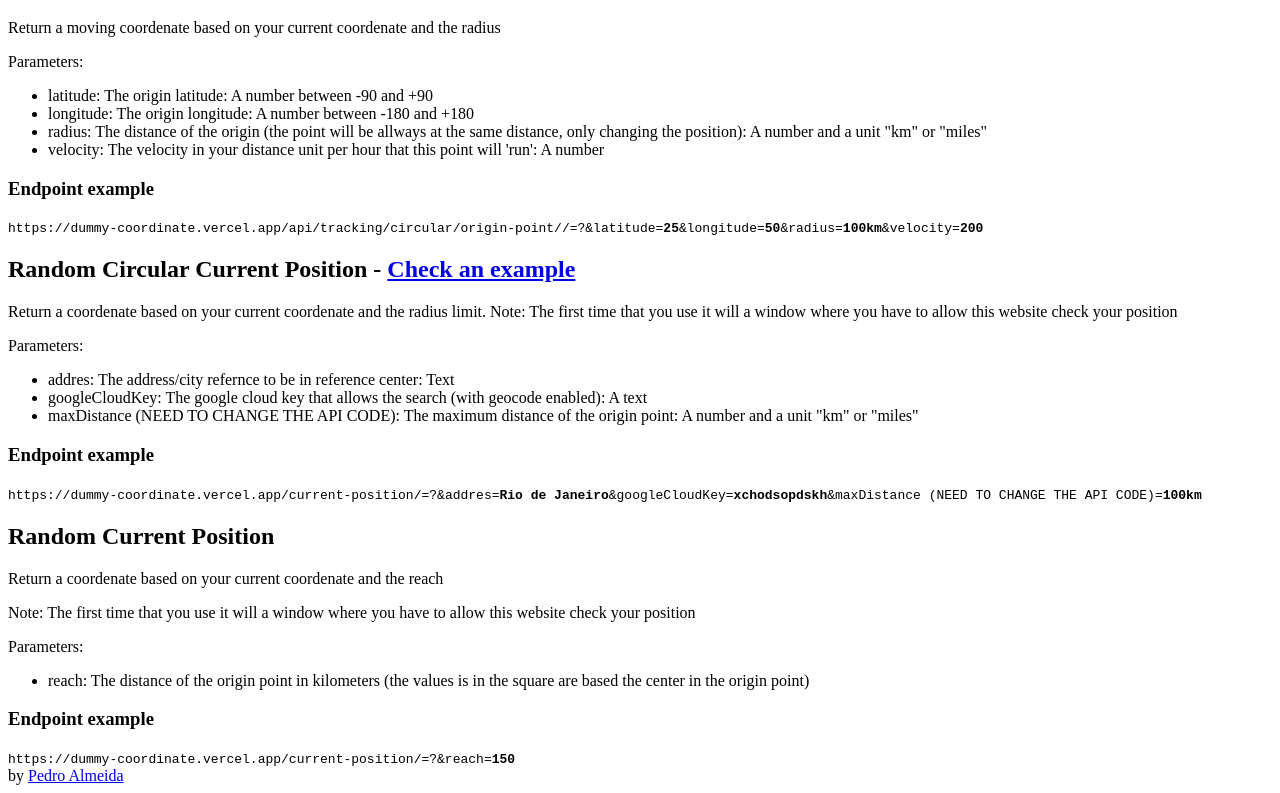
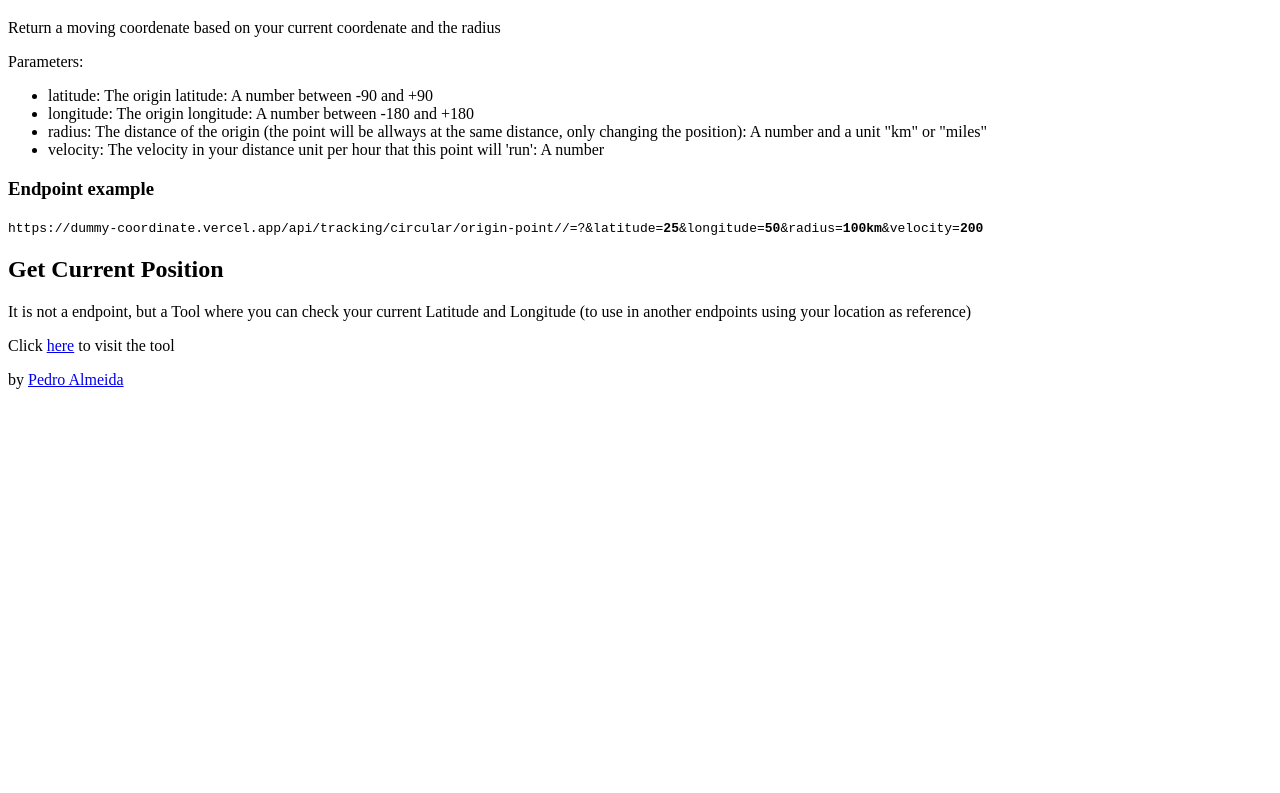
Before and after one commit to PedroMarianoAlmeida/random-coordinate, a Next.js app: page /documentation in a window 1280 px wide. Shown: the part 1218-2011 px from the top of the page. After the commit the page ends 1615 px from the top, so only its background shows below. Built offline with nearby package versions, Linux system fonts and the light colour scheme.

Commit message:
Current Position endpoint canceled (and a tool to get the coordinates implemented)

```diff
--- a/pages/documentation/index.js
+++ b/pages/documentation/index.js
@@ -1,6 +1,7 @@
 import Seo from '../../src/components/Seo';
 
 import EndPointDocumentation from './../../src/components/EndPointDocumentation';
+import Link from 'next/link';
 
 const endPointDocumentationData = [
     //Anywhere
@@ -100,35 +101,6 @@ const endPointDocumentationData = [
             },
         ]
     },
-
-    //Random Circular Current Position
-    {
-        name: 'Random Circular Current Position',
-        linkPath: '/documentation/random-circular-by-local-name',
-        linkEndPoint: 'https://dummy-coordinate.vercel.app/current-position',
-        generalExplanation: 'Return a coordenate based on your current coordenate and the radius limit. Note: The first time that you use it will a window where you have to allow this website check your position',
-        parameters: [
-            {
-                name: 'addres',
-                explanation: 'The address/city refernce to be in reference center',
-                format: 'Text',
-                example: 'Rio de Janeiro'
-            },
-            {
-                name: 'googleCloudKey',
-                explanation: 'The google cloud key that allows the search (with geocode enabled)',
-                format: 'A text',
-                example: 'xchodsopdskh'
-            },
-            {
-                name: 'maxDistance (NEED TO CHANGE THE API CODE)',
-                explanation: 'The maximum distance of the origin point',
-                format: `A number and a unit "km" or "miles"`,
-                example: '100km'
-            },
-        ]
-    },
-
 ]
 const Documentation = () => {
     return (
@@ -151,15 +123,9 @@ const Documentation = () => {
             ))}
 
             <div className='mt-3 border border-black rounded p-2'>
-                <h2 className="text-xl">Random Current Position</h2>
-                <p>Return a coordenate based on your current coordenate and the reach</p>
-                <p>Note: The first time that you use it will a window where you have to allow this website check your position</p>
-                <p>Parameters:</p>
-                <ul className='ml-3'>
-                    <li>reach: The distance of the origin point in kilometers (the values is in the square are based the center in the origin point)</li>
-                </ul>
-                <h3 className="mt-1">Endpoint example</h3>
-                <code className='break-all'>https://dummy-coordinate.vercel.app/current-position/=?&reach=<strong>150</strong></code>
+                <h2 className="text-xl">Get Current Position</h2>
+                <p>It is not a endpoint, but a Tool where you can check your current Latitude and Longitude (to use in another endpoints using your location as reference)</p>
+                <p>Click <Link href='/current-position'><a>here</a></Link> to visit the tool</p>
             </div>
         </>
 
```
Also changed, not shown: pages/current-position.js (added, +24 -0 lines), pages/current-position/[index].js (deleted, +0 -31 lines).
